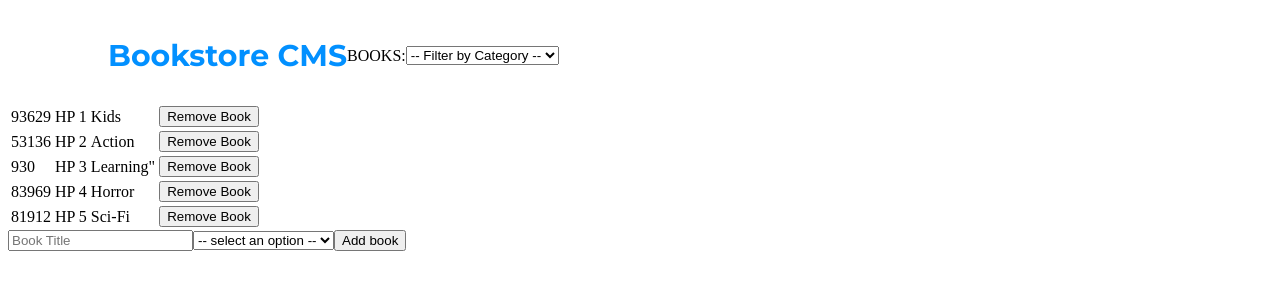
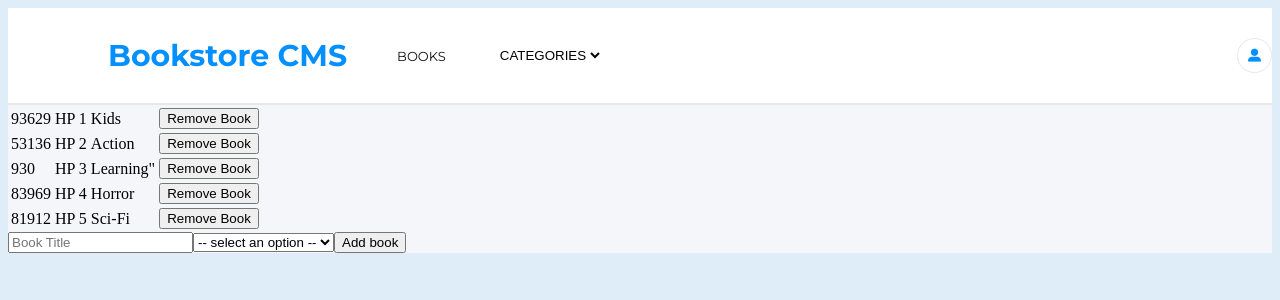
Before and after one commit to arslanbisharat/project-redux-bookstore, a React (Create React App) app: page / in a window 1280 px wide. Shown: the top 300 px of the page. Built offline with nearby package versions, Linux system fonts and the light colour scheme.

Commit message:
Added more styling WIP

```diff
--- a/public/index.html
+++ b/public/index.html
@@ -2,8 +2,14 @@
 <html lang="en">
   <head>
     <meta charset="utf-8" />
-    <link href="https://fonts.googleapis.com/css2?family=Montserrat:wght@400;700&display=swap" rel="stylesheet">
-    <link href="https://fonts.googleapis.com/css2?family=Montserrat:wght@400;700&family=Roboto+Slab:wght@300;400;700&display=swap" rel="stylesheet">
+    <link
+      href="https://fonts.googleapis.com/css2?family=Montserrat:wght@400;700&display=swap"
+      rel="stylesheet"
+    />
+    <link
+      href="https://fonts.googleapis.com/css2?family=Montserrat:wght@400;700&family=Roboto+Slab:wght@300;400;700&display=swap"
+      rel="stylesheet"
+    />
     <link rel="icon" href="%PUBLIC_URL%/favicon.ico" />
     <meta name="viewport" content="width=device-width, initial-scale=1" />
     <meta name="theme-color" content="#000000" />
@@ -30,7 +36,7 @@
   </head>
   <body>
     <noscript>You need to enable JavaScript to run this app.</noscript>
-    <div id="root"></div>
+    <div id="root" class="root"></div>
     <!--
       This HTML file is a template.
       If you open it directly in the browser, you will see an empty page.
@@ -42,4 +48,5 @@
       To create a production bundle, use `npm run build` or `yarn build`.
     -->
   </body>
+  <script src="https://kit.fontawesome.com/8e996abce9.js"></script>
 </html>
--- a/src/components/CategoryFilter.js
+++ b/src/components/CategoryFilter.js
@@ -13,7 +13,7 @@ const CategoryFilter = ({ clickHandler }) => {
     'Sci-Fi',
   ];
 
-  const filterByCategory = e => {
+  const filterByCategory = (e) => {
     const { value } = e.target;
     if (value === 'All') {
       clickHandler(null);
@@ -24,13 +24,12 @@ const CategoryFilter = ({ clickHandler }) => {
 
   return (
     <div>
-      <select name="categories" onChange={filterByCategory}>
+      <select name="categories" onChange={filterByCategory} className="filter">
         <option default value>
           {' '}
-          -- Filter by Category --
-          {' '}
+          CATEGORIES{' '}
         </option>
-        {categories.map(category => (
+        {categories.map((category) => (
           <option value={category} key={Math.floor(Math.random() * 100000)}>
             {category}
           </option>
--- a/src/containers/BooksList.js
+++ b/src/containers/BooksList.js
@@ -4,29 +4,36 @@ import PropTypes from 'prop-types';
 import Book from '../components/Book';
 import { removeBook, changeFilter } from '../actions';
 import CategoryFilter from '../components/CategoryFilter';
-const BooksList = ({
-  books, removeBook, filter, changeFilter,
-}) => {
-  const handleRemoveBook = book => {
+const BooksList = ({ books, removeBook, filter, changeFilter }) => {
+  const handleRemoveBook = (book) => {
     removeBook(book);
   };
 
-  const handleFilterChange = filter => {
+  const handleFilterChange = (filter) => {
     changeFilter(filter);
   };
 
   return (
     <div className="books-list">
-      <div className ='navbar'>
-        <div className='logo'>Bookstore CMS</div>
-        <div className='option'>BOOKS:</div>
-        <div className='option'><CategoryFilter category={filter} clickHandler={handleFilterChange} />
-</div>
+      <div className="navbar">
+        <div className="left-items-container">
+          <div className="logo">Bookstore CMS</div>
+          <div className="option">BOOKS</div>
+          <div className="option">
+            <CategoryFilter
+              category={filter}
+              clickHandler={handleFilterChange}
+            />
+          </div>
+        </div>
 
+        <div className="profile-container">
+          <i className="fas fa-user-alt"></i>
+        </div>
       </div>
       <table>
         <tbody>
-          {books.map(book => {
+          {books.map((book) => {
             if (filter === 'All' || !filter) {
               return (
                 <Book
@@ -53,14 +60,14 @@ const BooksList = ({
   );
 };
 
-const mapStateToProps = state => ({
+const mapStateToProps = (state) => ({
   books: state.books,
   filter: state.filter,
 });
 
-const mapDispatchToProps = dispatch => ({
-  removeBook: book => dispatch(removeBook(book)),
-  changeFilter: filter => dispatch(changeFilter(filter)),
+const mapDispatchToProps = (dispatch) => ({
+  removeBook: (book) => dispatch(removeBook(book)),
+  changeFilter: (filter) => dispatch(changeFilter(filter)),
 });
 
 BooksList.defaultProps = {
--- a/src/index.css
+++ b/src/index.css
@@ -1,14 +1,61 @@
+body {
+  background: #dfedf8;
+  display: flex;
+  justify-content: center;
+  align-items: center;
+}
+
+.root {
+  width: 100%;
+  height: 100%;
+  max-width: 1400px;
+  max-height: 1097px;
+  overflow-y: scroll;
+  background: #f5f6fa;
+}
+
 .navbar {
   display: flex;
   height: 95px;
+  justify-content: space-between;
   align-items: center;
+  border-bottom: #e8e8e8 2px solid;
+  background: #fff;
+}
 
+.left-items-container {
+  display: flex;
+  align-items: center;
 }
 
 .logo {
   font-size: 30px;
   font-weight: bold;
   font-family: 'Montserrat', sans-serif;
-  color: #0290FF;
+  color: #0290ff;
   margin-left: 100px;
 }
+
+.option {
+  font-family: 'Montserrat', sans-serif;
+  font-size: 13px;
+  margin-left: 50px;
+  color: #121212;
+}
+
+.filter {
+  border: none;
+  background: none;
+}
+
+.profile-container {
+  display: flex;
+  justify-content: center;
+  align-items: center;
+  float: right;
+  border-radius: 50%;
+  border: #e8e8e8 1px solid;
+  font-size: 13px;
+  padding: 10px 10px;
+  color: #0290ff;
+}
```
